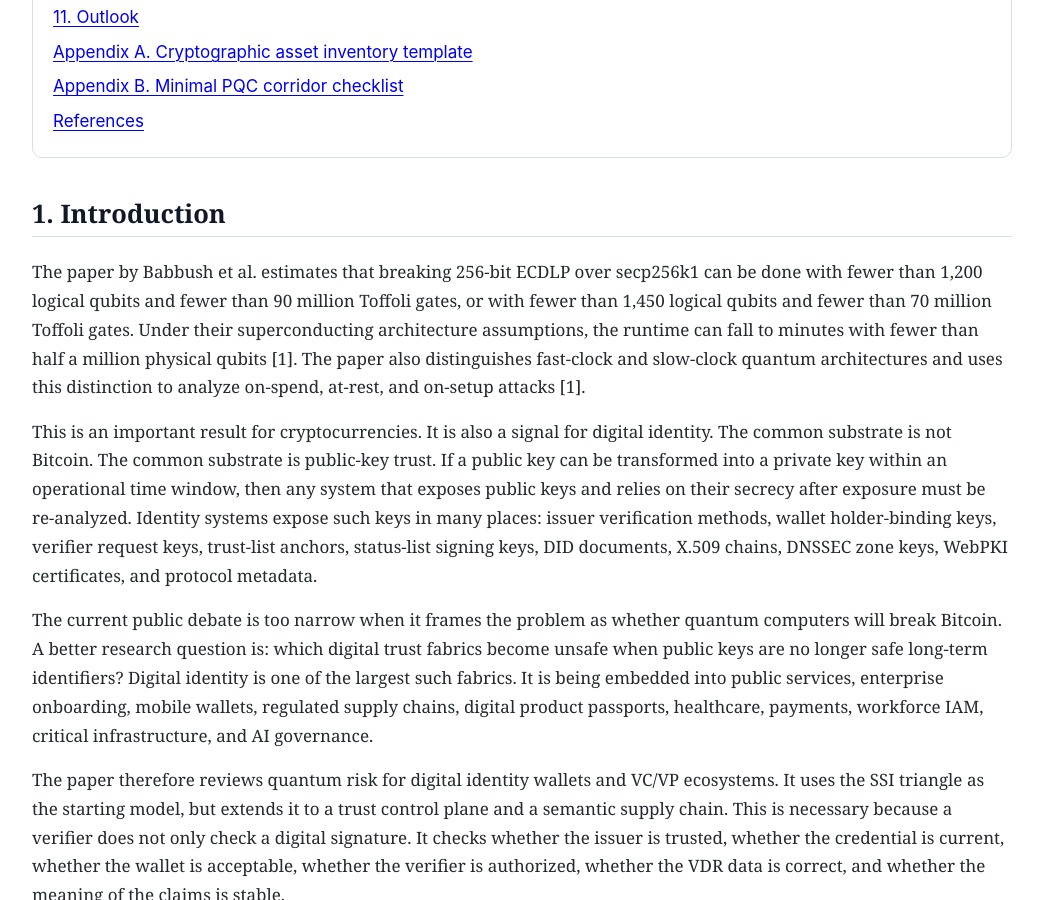
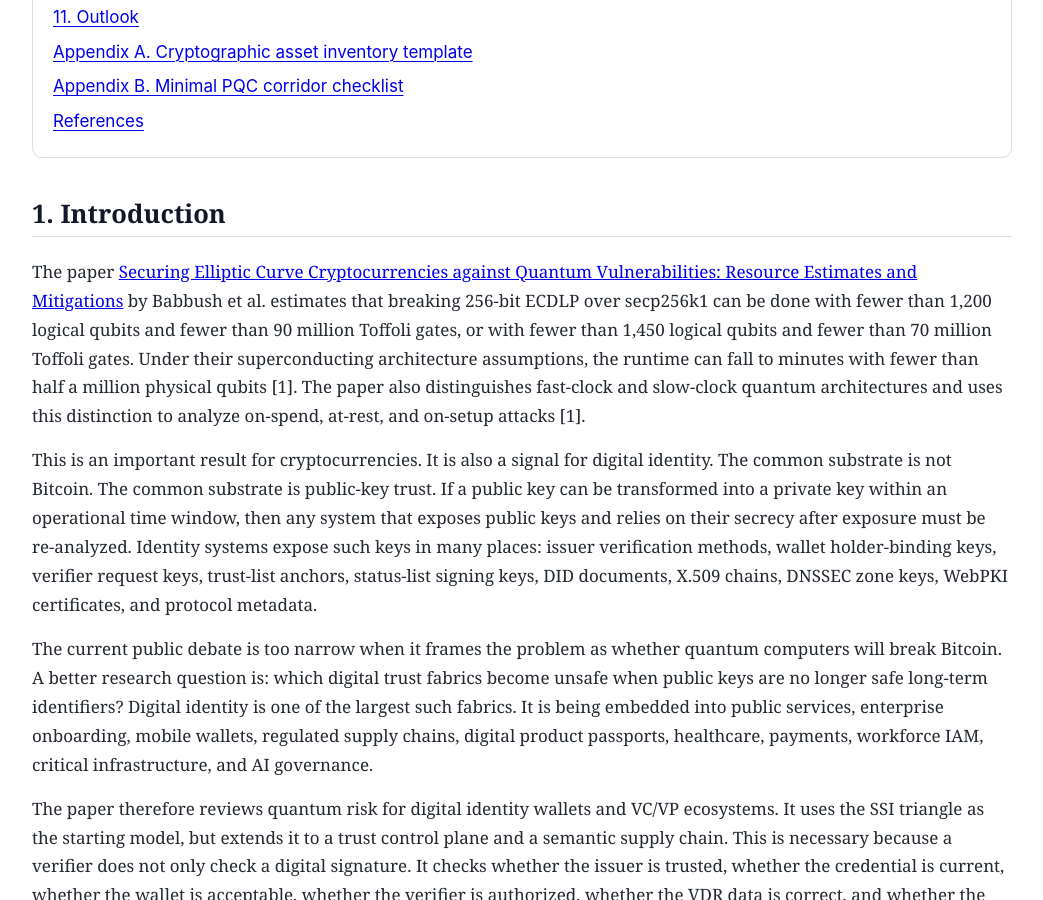
Before and after one commit to spherity/spherity-research, a Jekyll site: the page built from docs/Securing-Digital-Identity-Quantum-Vulnerabilities.md, in a window 1280 px wide and 900 px high, scrolled down 1871 px. Shown: the whole window, without its empty margins (118-1161 px from the left). Built offline with Jekyll 4.4.1, drawn with Linux system fonts in a browser that asks for light colours.

Commit message:
Update Securing-Digital-Identity-Quantum-Vulnerabilities.md

```diff
--- a/docs/Securing-Digital-Identity-Quantum-Vulnerabilities.md
+++ b/docs/Securing-Digital-Identity-Quantum-Vulnerabilities.md
@@ -415,7 +415,7 @@ Recent quantum resource estimates for elliptic-curve discrete logarithms have ch
 
 <h2 id="1-introduction">1. Introduction</h2>
 
-The paper by Babbush et al. estimates that breaking 256-bit ECDLP over secp256k1 can be done with fewer than 1,200 logical qubits and fewer than 90 million Toffoli gates, or with fewer than 1,450 logical qubits and fewer than 70 million Toffoli gates. Under their superconducting architecture assumptions, the runtime can fall to minutes with fewer than half a million physical qubits [1]. The paper also distinguishes fast-clock and slow-clock quantum architectures and uses this distinction to analyze on-spend, at-rest, and on-setup attacks [1].
+The paper [Securing Elliptic Curve Cryptocurrencies against Quantum Vulnerabilities: Resource Estimates and Mitigations](https://arxiv.org/pdf/2603.28846) by Babbush et al. estimates that breaking 256-bit ECDLP over secp256k1 can be done with fewer than 1,200 logical qubits and fewer than 90 million Toffoli gates, or with fewer than 1,450 logical qubits and fewer than 70 million Toffoli gates. Under their superconducting architecture assumptions, the runtime can fall to minutes with fewer than half a million physical qubits [1]. The paper also distinguishes fast-clock and slow-clock quantum architectures and uses this distinction to analyze on-spend, at-rest, and on-setup attacks [1].
 
 This is an important result for cryptocurrencies. It is also a signal for digital identity. The common substrate is not Bitcoin. The common substrate is public-key trust. If a public key can be transformed into a private key within an operational time window, then any system that exposes public keys and relies on their secrecy after exposure must be re-analyzed. Identity systems expose such keys in many places: issuer verification methods, wallet holder-binding keys, verifier request keys, trust-list anchors, status-list signing keys, DID documents, X.509 chains, DNSSEC zone keys, WebPKI certificates, and protocol metadata.
 
```
